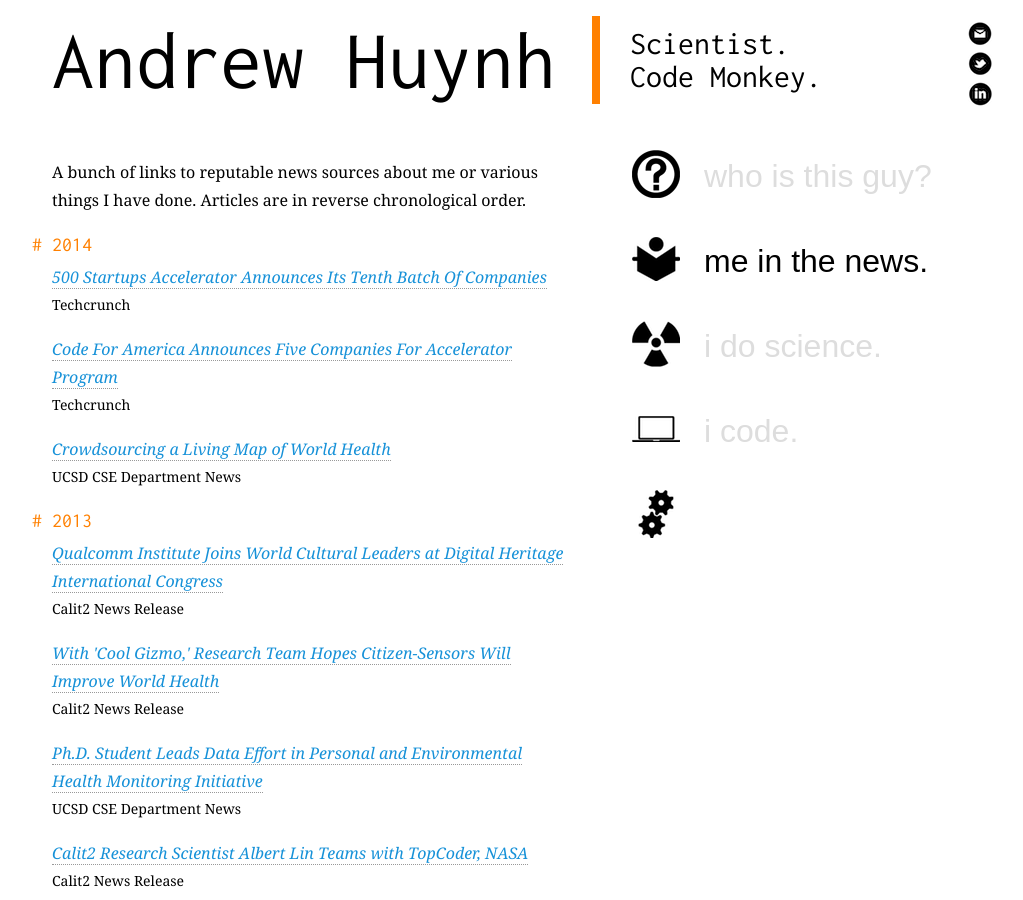
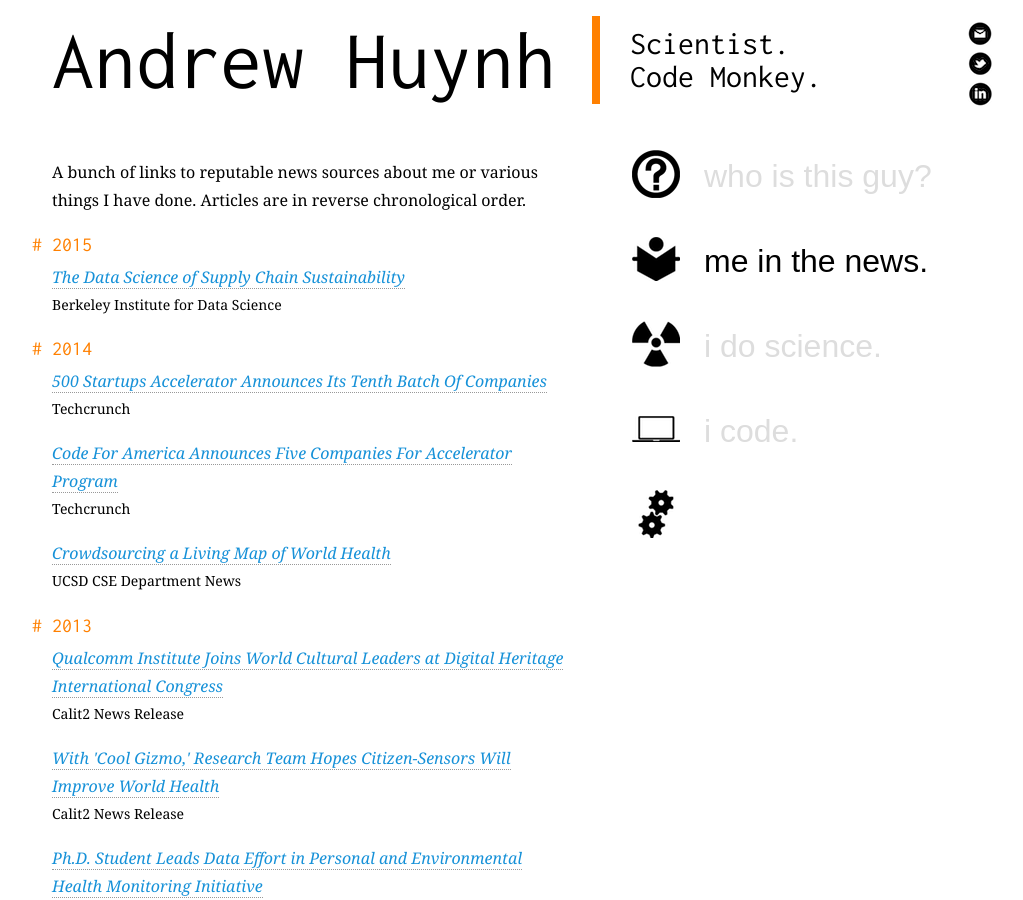
Before and after one commit to a5huynh/athlabs.com, a Jekyll site: the page built from news/index.md, in a window 1280 px wide and 900 px high. Shown: the whole window, without its empty margins (118-1141 px from the left). Built offline with Jekyll 4.4.1, drawn with Linux system fonts in a browser that asks for light colours; nearby versions of some CDN libraries; some web fonts are replaced.

Commit message:
Add Berkeley Data science talk

```diff
--- a/news/index.md
+++ b/news/index.md
@@ -3,6 +3,13 @@ title: me in the news
 last_updated: 08-09-2014
 
 clippings:
+  -
+    year: 2015
+    items:
+      -
+        title: The Data Science of Supply Chain Sustainability
+        link: "http://bids.berkeley.edu/events/andrew-huynh-productbio"
+        publication: Berkeley Institute for Data Science
   -
     year: 2014
     items:
```
